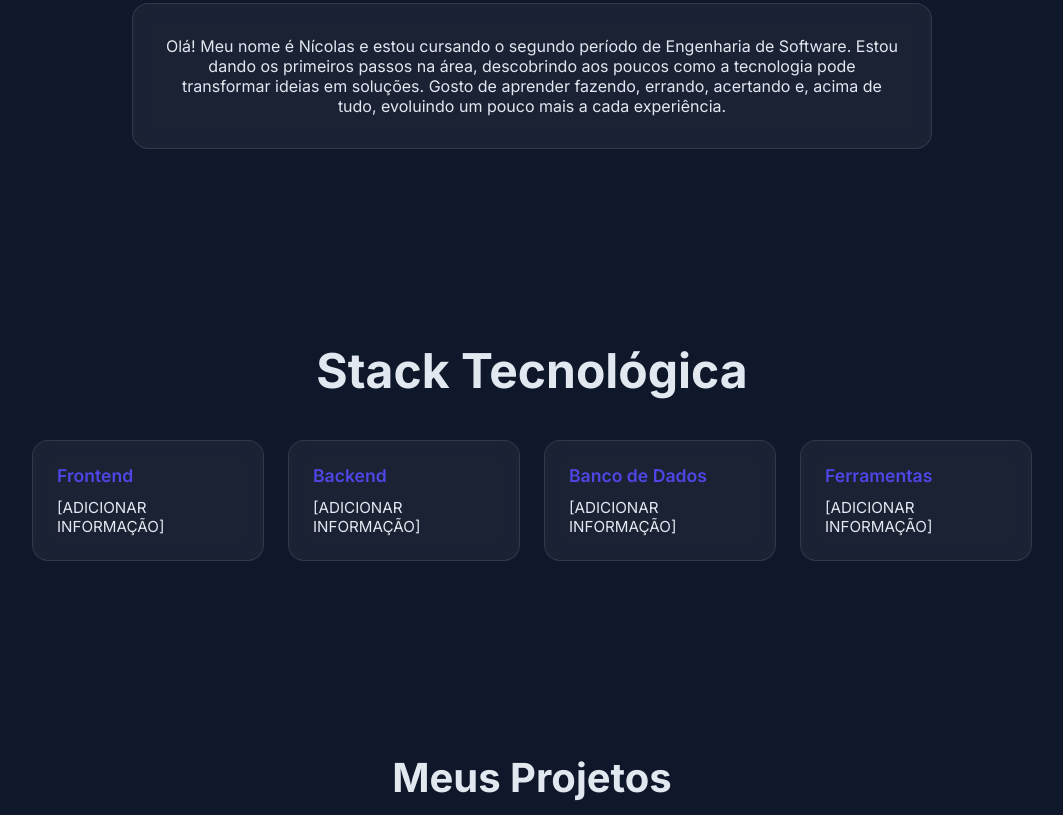
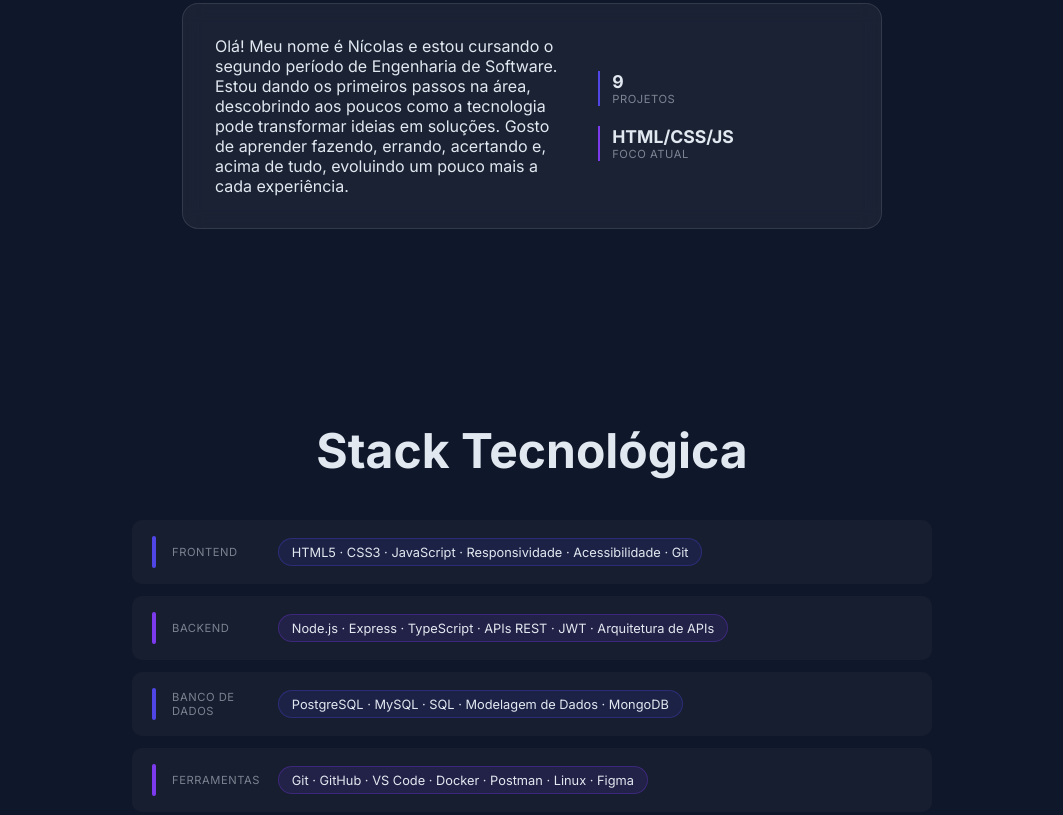
Before and after one commit to NicolasJolyMussi/Portfolio-Nicolas, a website: page index.html in a window 1280 px wide. Shown: the part 972-1787 px from the top of the page, without its empty margins (108-1171 px from the left). Drawn offline with Linux system fonts and the light colour scheme.

Commit message:
Atualizando

```diff
--- a/index.html
+++ b/index.html
@@ -62,6 +62,7 @@
     <main id="inicio" class="cabecalho">
         <img src="img/webp/Eu.webp" alt="Foto de Nícolas Joly Mussi" class="foto-perfil">
         <h1>Nícolas Joly Mussi</h1>
+        <div class="hero-divisor"></div>
         <p class="cabecalho-sub-titulo">Estudante de Engenharia de Software</p>
         <a href="#sobre" class="scroll-indicador" aria-label="Rolar para a seção Sobre">
             <span></span>
@@ -70,45 +71,61 @@
 
     <section id="sobre" class="sobre">
         <h2 class="sobre-titulo">Sobre Mim</h2>
-        <div class="sobre-caixa">
-            <p class="sobre-paragrafo">Olá! Meu nome é Nícolas e estou cursando o segundo período de Engenharia de
+        <div class="sobre-caixa sobre-caixa--dividida">
+            <p class="sobre-paragrafo sobre-paragrafo--texto">
+                Olá! Meu nome é Nícolas e estou cursando o segundo período de Engenharia de
                 Software. Estou dando os
                 primeiros passos na área, descobrindo aos poucos como a tecnologia pode transformar ideias em soluções.
                 Gosto de aprender fazendo, errando, acertando e, acima de tudo, evoluindo um pouco mais a cada
-                experiência.</p>
+                experiência.
+            </p>
+            <div class="sobre-destaques">
+                <div class="sobre-destaque">
+                    <span class="sobre-destaque-numero">9</span>
+                    <span class="sobre-destaque-rotulo">Projetos</span>
+                </div>
+                <div class="sobre-destaque sobre-destaque--roxo">
+                    <span class="sobre-destaque-numero">HTML/CSS/JS</span>
+                    <span class="sobre-destaque-rotulo">Foco atual</span>
+                </div>
+            </div>
         </div>
     </section>
 
     <section id="stack" class="stack">
         <h2 class="stack-titulo">Stack Tecnológica</h2>
-        <div class="stack-grade">
+        <div class="stack-lista-categorias">
 
-            <div class="stack-categoria reveal">
-                <h3 class="stack-categoria-titulo">Frontend</h3>
-                <ul class="stack-lista">
-                    <li>[ADICIONAR INFORMAÇÃO]</li>
-                </ul>
+            <div class="stack-linha">
+                <div class="stack-barra stack-barra--indigo"></div>
+                <span class="stack-rotulo">Frontend</span>
+                <div class="stack-pills">
+                    <span class="stack-pill stack-pill--indigo">HTML5 · CSS3 · JavaScript · Responsividade · Acessibilidade · Git</span>
+                </div>
             </div>
 
-            <div class="stack-categoria reveal">
-                <h3 class="stack-categoria-titulo">Backend</h3>
-                <ul class="stack-lista">
-                    <li>[ADICIONAR INFORMAÇÃO]</li>
-                </ul>
+            <div class="stack-linha">
+                <div class="stack-barra stack-barra--roxo"></div>
+                <span class="stack-rotulo">Backend</span>
+                <div class="stack-pills">
+                    <span class="stack-pill stack-pill--roxo">Node.js · Express · TypeScript · APIs REST · JWT · Arquitetura de APIs</span>
+                </div>
             </div>
 
-            <div class="stack-categoria reveal">
-                <h3 class="stack-categoria-titulo">Banco de Dados</h3>
-                <ul class="stack-lista">
-                    <li>[ADICIONAR INFORMAÇÃO]</li>
-                </ul>
+            <div class="stack-linha">
+                <div class="stack-barra stack-barra--indigo"></div>
+                <span class="stack-rotulo">Banco de Dados</span>
+                <div class="stack-pills">
+                    <span class="stack-pill stack-pill--indigo">PostgreSQL · MySQL · SQL · Modelagem de Dados · MongoDB</span>
+                </div>
             </div>
 
-            <div class="stack-categoria reveal">
-                <h3 class="stack-categoria-titulo">Ferramentas</h3>
-                <ul class="stack-lista">
-                    <li>[ADICIONAR INFORMAÇÃO]</li>
-                </ul>
+            <div class="stack-linha">
+                <div class="stack-barra stack-barra--roxo"></div>
+                <span class="stack-rotulo">Ferramentas</span>
+                <div class="stack-pills">
+                    <span class="stack-pill stack-pill--roxo">Git · GitHub · VS Code · Docker · Postman · Linux · Figma</span>
+                </div>
             </div>
 
         </div>
--- a/style.css
+++ b/style.css
@@ -122,10 +122,11 @@ body {
 }
 
 h1 {
-    font-size: clamp(2rem, 8vw, 3.5rem);
-    color: var(--primaria);
-    font-weight: bold;
-    margin: 20px;
+    font-size: clamp(2rem, 6vw, 3.25rem);
+    color: var(--claro);
+    font-weight: 700;
+    letter-spacing: -0.01em;
+    line-height: 1.15;
 }
 
 .cabecalho-sub-titulo {
@@ -188,6 +189,56 @@ h1 {
     background: rgba(255, 255, 255, 0.05);
 }
 
+.sobre-caixa--dividida {
+    display: flex;
+    align-items: center;
+    gap: 2rem;
+    text-align: left;
+    max-width: 700px;
+}
+
+.sobre-paragrafo--texto {
+    text-align: left !important;
+    flex: 1.4;
+}
+
+.sobre-destaques {
+    flex: 1;
+    display: flex;
+    flex-direction: column;
+    gap: 1.25rem;
+}
+
+.sobre-destaque {
+    border-left: 2px solid var(--primaria);
+    padding-left: 0.75rem;
+}
+
+.sobre-destaque--roxo {
+    border-left-color: var(--secundaria);
+}
+
+.sobre-destaque-numero {
+    display: block;
+    font-size: 1.1rem;
+    font-weight: 700;
+    color: var(--claro);
+}
+
+.sobre-destaque-rotulo {
+    display: block;
+    font-size: 0.7rem;
+    text-transform: uppercase;
+    letter-spacing: 0.05em;
+    color: rgba(226, 232, 240, 0.5);
+}
+
+@media (max-width: 600px) {
+    .sobre-caixa--dividida {
+        flex-direction: column;
+    }
+}
+
 .sobre-paragrafo {
     text-align: center;
     font-size: 1rem;
@@ -204,37 +255,82 @@ h1 {
     margin-bottom: 2.5rem;
 }
 
-.stack-grade {
-    display: grid;
-    grid-template-columns: repeat(auto-fit, minmax(220px, 1fr));
-    gap: 1.5rem;
-    max-width: 1000px;
+.stack-lista-categorias {
+    display: flex;
+    flex-direction: column;
+    gap: 0.75rem;
+    max-width: 800px;
     margin: 0 auto;
 }
 
-.stack-categoria {
-    padding: 1.5rem;
-    border-radius: 16px;
-    border: 1px solid var(--vidro);
-    backdrop-filter: blur(10px);
-    background: rgba(255, 255, 255, 0.05);
+.stack-linha {
+    display: flex;
+    align-items: center;
+    gap: 1rem;
+    background: rgba(255, 255, 255, 0.03);
+    border-radius: 10px;
+    padding: 1rem 1.25rem;
 }
 
-.stack-categoria-titulo {
-    color: var(--primaria);
-    font-size: 1.1rem;
-    font-weight: 600;
-    margin-bottom: 0.75rem;
+.stack-barra {
+    width: 4px;
+    height: 32px;
+    border-radius: 2px;
+    flex-shrink: 0;
 }
 
-.stack-lista {
-    list-style: none;
+.stack-barra--indigo {
+    background: var(--primaria);
+}
+
+.stack-barra--roxo {
+    background: var(--secundaria);
+}
+
+.stack-rotulo {
+    font-size: 0.7rem;
+    text-transform: uppercase;
+    letter-spacing: 0.05em;
+    color: rgba(226, 232, 240, 0.5);
+    width: 90px;
+    flex-shrink: 0;
+}
+
+.stack-pills {
     display: flex;
-    flex-direction: column;
+    flex-wrap: wrap;
     gap: 0.5rem;
+}
+
+.stack-pill {
+    font-size: 0.8rem;
     color: var(--claro);
-    font-size: 0.95rem;
+    padding: 0.35rem 0.8rem;
+    border-radius: 20px;
 }
+
+.stack-pill--indigo {
+    background: rgba(79, 70, 229, 0.12);
+    border: 1px solid rgba(79, 70, 229, 0.3);
+}
+
+.stack-pill--roxo {
+    background: rgba(124, 58, 237, 0.12);
+    border: 1px solid rgba(124, 58, 237, 0.3);
+}
+
+@media (max-width: 600px) {
+    .stack-linha {
+        flex-direction: column;
+        align-items: flex-start;
+        gap: 0.5rem;
+    }
+
+    .stack-rotulo {
+        width: auto;
+    }
+}
+
 
 .projetos {
     padding: 6rem 2rem;
@@ -628,8 +724,6 @@ h1 {
     }
 }
 
-/* <- fecha o @media (max-width: 768px) aqui, não antes */
-
 @media (max-width: 400px) {
 
     .sobre,
@@ -719,3 +813,26 @@ h1 {
         font-size: 1rem;
     }
 }
+
+.hero-divisor {
+    width: 36px;
+    height: 2px;
+    background: var(--primaria);
+    margin: 14px auto;
+}
+
+.projetos-tecnologias {
+    display: flex;
+    flex-wrap: wrap;
+    gap: 6px;
+    margin-top: 10px;
+}
+
+.tecnologia-badge {
+    font-size: 0.7rem;
+    color: var(--claro);
+    background: rgba(79, 70, 229, 0.12);
+    border: 1px solid rgba(79, 70, 229, 0.3);
+    padding: 3px 10px;
+    border-radius: 12px;
+}
```
